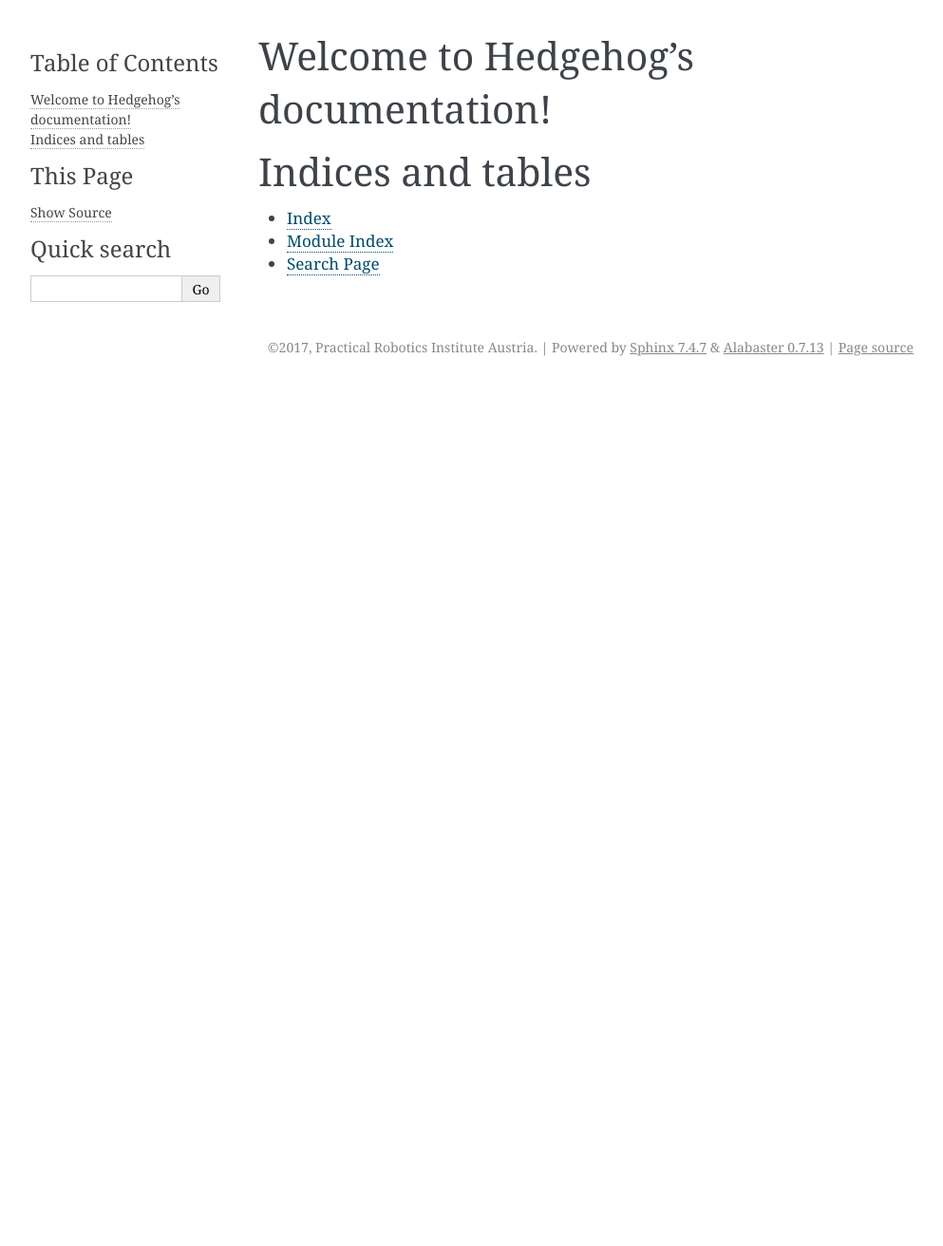
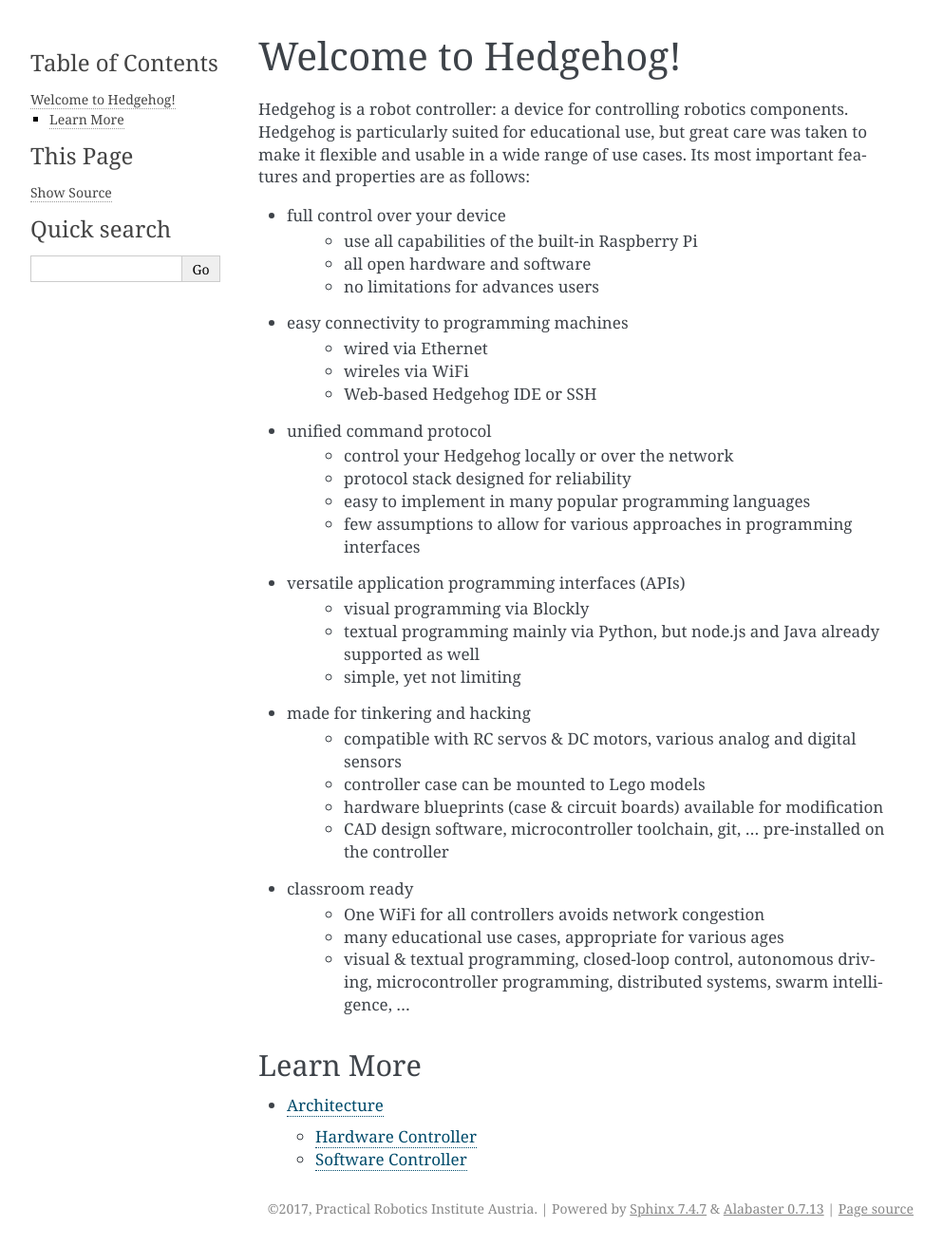
Before and after one commit to PRIArobotics/Hedgehog, a Sphinx documentation site: the page built from docs/source/index.rst, in a window 1280 px wide. Shown: the whole page at 95% size, without its empty margins (148-1141 px from the left). Built offline with Sphinx 7.4.7, drawn with Linux system fonts in a browser that asks for light colours; before the commit the page ends 900 px from its top, so only the background shows below that.

Commit message:
add index content and architecture

```diff
--- /dev/null
+++ b/docs/source/architecture.rst
@@ -0,0 +1,40 @@
+Architecture
+============
+
+Hedgehog consists of two main pieces of hardware: high-level software runs on a Raspberry Pi (called software-controller, SWC).
+The SWC is connected to a "shield" that grants access to actual robotics hardware.
+At the core of this so-called hardware-controller (HWC) sits an STM32F4 microcontroller for time-critical and low-level tasks.
+
+Hardware Controller
+^^^^^^^^^^^^^^^^^^^
+
+The HWC is responsible for
+
+- providing a steady power supply from a 6V-19V power source;
+- controlling servos and motors;
+- connecting analog and digital sensors with optional pullup/pulldown resistors;
+- providing additional connectors for serial buses, such as SPI
+- some miscellaneous outputs: a buzzer and four status LEDs
+
+Except for the power supply, the HWC's microcontroller makes these features accessible to the SWC over a UART connection.
+
+Software Controller
+^^^^^^^^^^^^^^^^^^^
+
+The SWC's responsibilities lie mostly in software.
+Hardware-wise, the Raspberry Pi's Ethernet and Wifi are used for connectivity, and additional peripherals such as webcams can be connected via USB.
+In addition, the SWC connects to the HWC over both UART for communication and JTAG for debugging,
+and includes additional connection pins for resetting the HWC microcontroller and other miscellaneous purposes.
+Of course, keyboard, mouse and monitor can also be directly connected via USB and HDMI, respectively.
+
+The SWC runs Raspbian as its operating system, and hosts the Hedgehog Server and Hedgehog Web IDE.
+Hedgehog Server acts as an intermediary between client programs and the HWC.
+It makes sure that all clients can access the hardware correctly, even if there are multiple clients,
+and allows clients to connect bot locally and over the network using the Hedgehog Protocol.
+
+The Hedgehog Web IDE is a web application that is hosted on the controller, meaning that an internet connection is not required for using Hedgehog.
+Yet, using a browser-based development environment means that no installation is required and multiple operating systems can be supported with ease.
+The Hedgehog IDE provides a visual Blockly programming environment and a Pyhon code editor (Ace) with syntax highlighting, code completion, folding and more.
+
+This allows both beginners and intermediate users to write software easily.
+For advanced users that prefer to write code in an IDE of their choice, Hedgehog can be accessed via SSH as well.
--- a/docs/source/index.rst
+++ b/docs/source/index.rst
@@ -1,20 +1,42 @@
-.. Hedgehog documentation master file, created by
-   sphinx-quickstart on Thu May 18 12:48:02 2017.
-   You can adapt this file completely to your liking, but it should at least
-   contain the root `toctree` directive.
+Welcome to Hedgehog!
+====================
 
-Welcome to Hedgehog's documentation!
-====================================
+Hedgehog is a robot controller: a device for controlling robotics components.
+Hedgehog is particularly suited for educational use, but great care was taken to make it flexible and usable in a wide range of use cases.
+Its most important features and properties are as follows:
+
+- full control over your device
+    - use all capabilities of the built-in Raspberry Pi
+    - all open hardware and software
+    - no limitations for advances users
+- easy connectivity to programming machines
+    - wired via Ethernet
+    - wireles via WiFi
+    - Web-based Hedgehog IDE or SSH
+- unified command protocol
+    - control your Hedgehog locally or over the network
+    - protocol stack designed for reliability
+    - easy to implement in many popular programming languages
+    - few assumptions to allow for various approaches in programming interfaces
+- versatile application programming interfaces (APIs)
+    - visual programming via Blockly
+    - textual programming mainly via Python, but node.js and Java already supported as well
+    - simple, yet not limiting
+- made for tinkering and hacking
+    - compatible with RC servos & DC motors, various analog and digital sensors
+    - controller case can be mounted to Lego models
+    - hardware blueprints (case & circuit boards) available for modification
+    - CAD design software, microcontroller toolchain, git, ... pre-installed on the controller
+- classroom ready
+    - One WiFi for all controllers avoids network congestion
+    - many educational use cases, appropriate for various ages
+    - visual & textual programming, closed-loop control, autonomous driving, microcontroller programming,
+      distributed systems, swarm intelligence, ...
+
+Learn More
+^^^^^^^^^^
 
 .. toctree::
    :maxdepth: 2
-   :caption: Contents:
 
-
-
-Indices and tables
-==================
-
-* :ref:`genindex`
-* :ref:`modindex`
-* :ref:`search`
+   architecture
```
